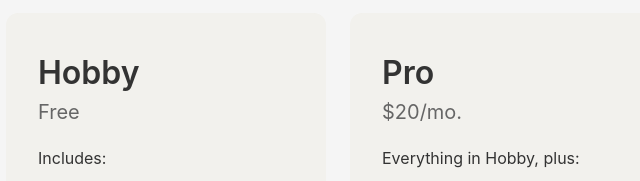
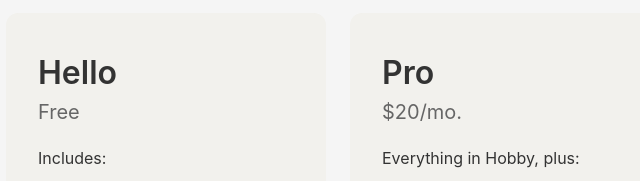
Before and after one commit to mypinkmedicine-creator/Kamila-bootcamp, a plain HTML site: page index.html in a window 1280 px wide. Shown: the part 183-364 px from the top of the page, 302-942 px from the left. Drawn offline with Linux system fonts and the light colour scheme.

Commit message:
Update index.html

```diff
--- a/index.html
+++ b/index.html
@@ -9,7 +9,7 @@
 <body>
     <div class="cards-container">
         <div class="card">
-            <h1 class="card-title">Hobby</h1>
+            <h1 class="card-title">Hello</h1>
             <p class="card-price">Free</p>
             <div class="card-content">
                 <p class="includes-text">Includes:</p>
```
